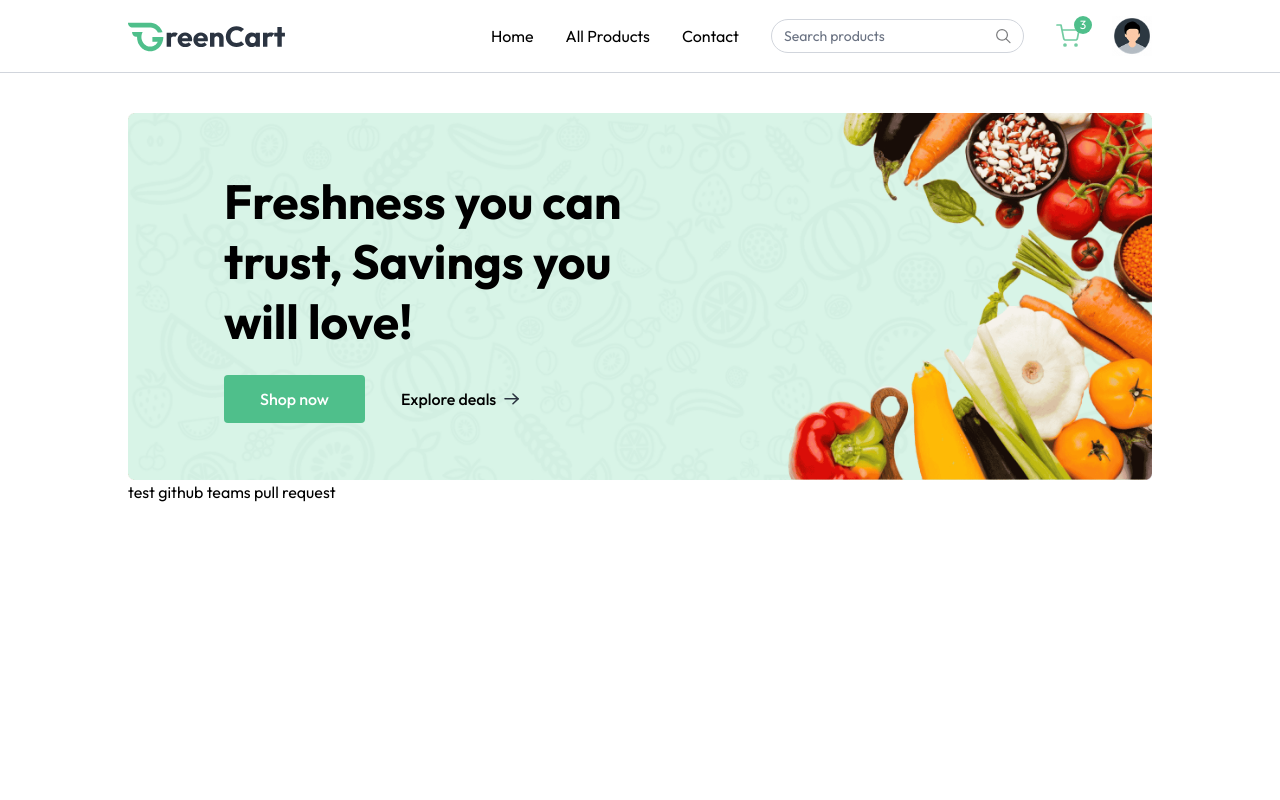
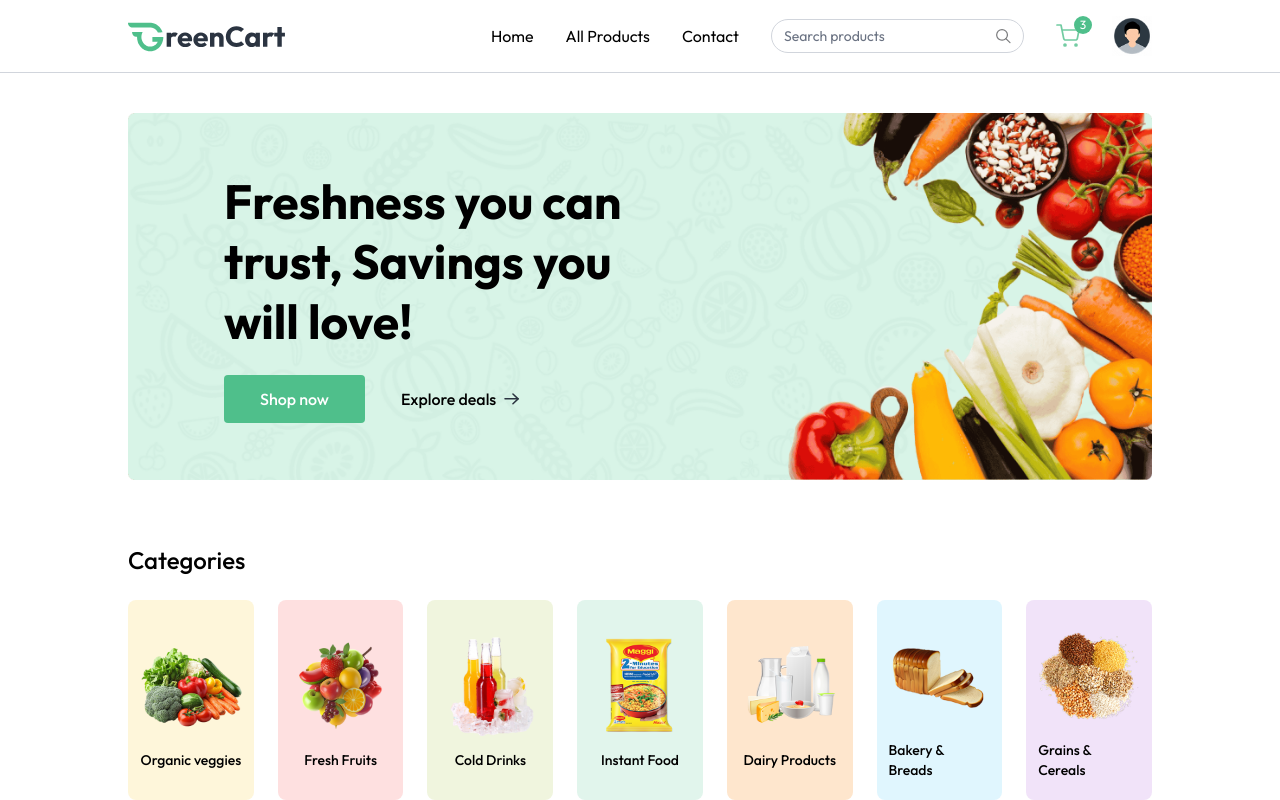
Before and after one commit to ashok-team/GREENCART, a React (Vite) app in the folder client/: page / in a window 1280 px wide. Built offline with nearby package versions, Linux system fonts and the light colour scheme.

Commit message:
categories ui completed

```diff
--- /dev/null
+++ b/client/src/components/Categories.jsx
@@ -0,0 +1,22 @@
+import React from 'react'
+import { categories } from '../assets/assets'
+import { useAppContext } from '../context/AppContext';
+
+const Categories = () => {
+    const {navigate} = useAppContext();
+  return (
+    <div className='mt-16'>
+        <p className='text-2xl md:3xl font-medium'>Categories</p>
+        <div className='grid grid-cols-2 sm:grid-cols-3 md:grid-cols-5 lg:grid-cols-6 xl:grid-cols-7 mt-6 gap-6'>
+         {categories.map((category,index)=>(
+          <div key={index+1} onClick={()=>navigate(`/products/${category.path.toLowerCase()}`)} style={{backgroundColor:category.bgColor}} className='group cursor-pointer py-5 px-3 gap-2 rounded-lg flex flex-col justify-center items-center'>
+             <img src={category.image} alt={category.text} className='group-hover:scale-108 transition max-w-28'/>
+             <p className='text-sm font-medium'>{category.text}</p>
+         </div>
+         ))}
+        </div>
+    </div>
+  )
+}
+
+export default Categories
--- a/client/src/pages/Home.jsx
+++ b/client/src/pages/Home.jsx
@@ -1,11 +1,12 @@
 import React from 'react'
 import MainBanner from '../components/MainBanner'
+import Categories from '../components/Categories'
 
 const Home = () => {
   return (
     <div className='mt-10'>
-     <MainBanner/>
-     <p>test github teams pull request</p>
+      <MainBanner />
+      <Categories />
     </div>
   )
 }
```
